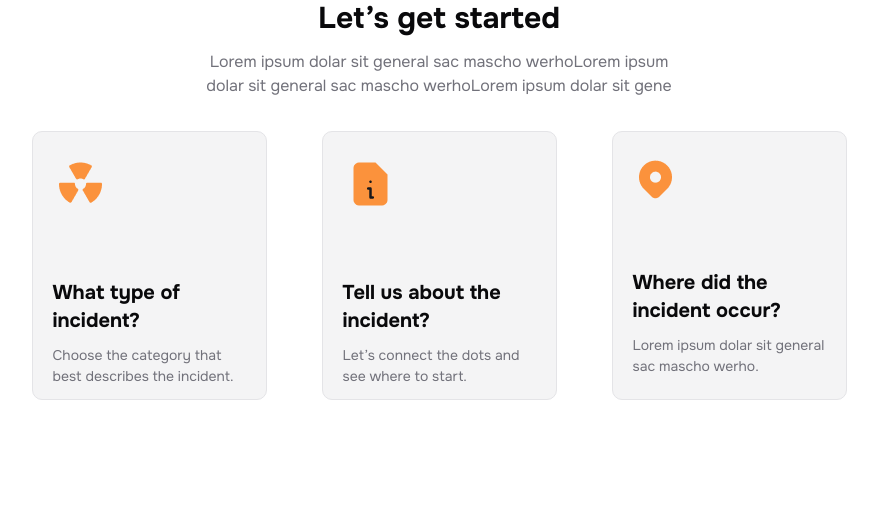
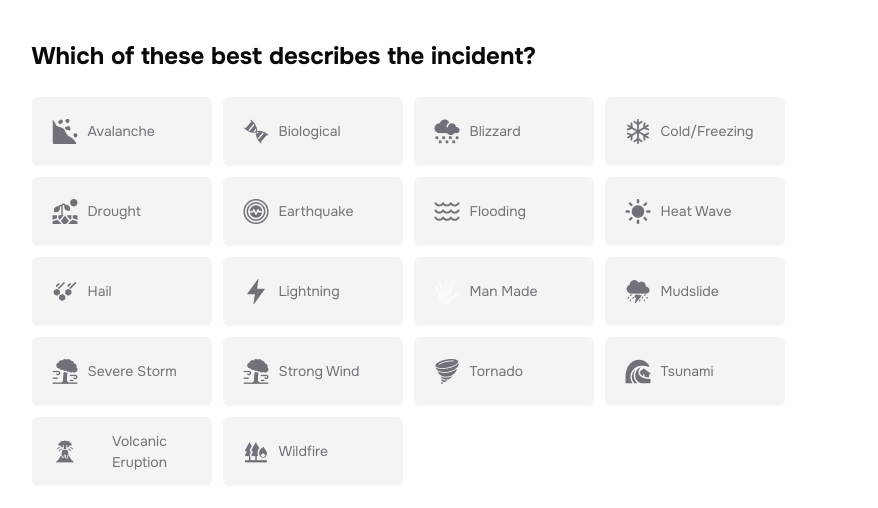
Before and after one commit to anishossain515/DISASTARISI-O, a React (Vite) app: page / in a window 1280 px wide. Shown: the top 508 px of the page, without its empty margins (201-1079 px from the left). Built offline with nearby package versions, Linux system fonts and the light colour scheme.

Commit message:
IncidentPage 2 Done

```diff
--- a/src/App.jsx
+++ b/src/App.jsx
@@ -4,7 +4,7 @@ import { Navbar } from './components/CommonCotains/Navber/Navbar'
 import { Dashboard } from './components/Contains/Dashboard'
 import { Incidents } from './components/Contains/Incidents/Incidents'
 import { Location } from './components/Contains/Location/Location'
-import { IncidentPage1 } from './components/Contains/Incidents/IncidentPage1'
+import { IncidentPage2 } from './components/Contains/Incidents/IncidentPage2'
 
 
 function App() {
@@ -23,7 +23,7 @@ function App() {
     // </BrowserRouter>
 
     <>
-      <IncidentPage1/>
+      <IncidentPage2/>
     </>
 
 
--- /dev/null
+++ b/src/components/Contains/Incidents/IncidentPage2.jsx
@@ -0,0 +1,22 @@
+import React from 'react'
+import { Container } from '../../common/Container'
+import ChooseIncidentsInfo from '../../Json Data/Data.json'
+import { IncidentsDes } from '../../CommonCotains/IncidentsDes'
+
+export const IncidentPage2 = () => {
+  return (
+    <section className='mt-10'>
+        <Container>
+            <h1 className='font-onest font-bold text-2xl text-Rich-Black  '>Which of these best describes the incident?</h1>
+
+            <div className='flex flex-wrap gap-[11px] pt-[25px]'>
+                {
+                    ChooseIncidentsInfo.ChooseIncidents.map(({image,name},index)=>(
+                        <IncidentsDes image={image} name={name} key={index} />
+                    ))
+                }
+            </div>
+        </Container>
+    </section>
+  )
+}
--- a/src/components/common/Input.jsx
+++ b/src/components/common/Input.jsx
@@ -4,7 +4,7 @@ import { Search } from "../lib/Icon";
 export const Input = () => {
   return (
     <div className="relative flex items-center">
-      <Search className="absolute left-3 text-gray-400 size-[18px] " />{" "}
+      <Search className="absolute left-3 text-gray-400 size-[18px] " />
 
       <input
         type="text"
```
